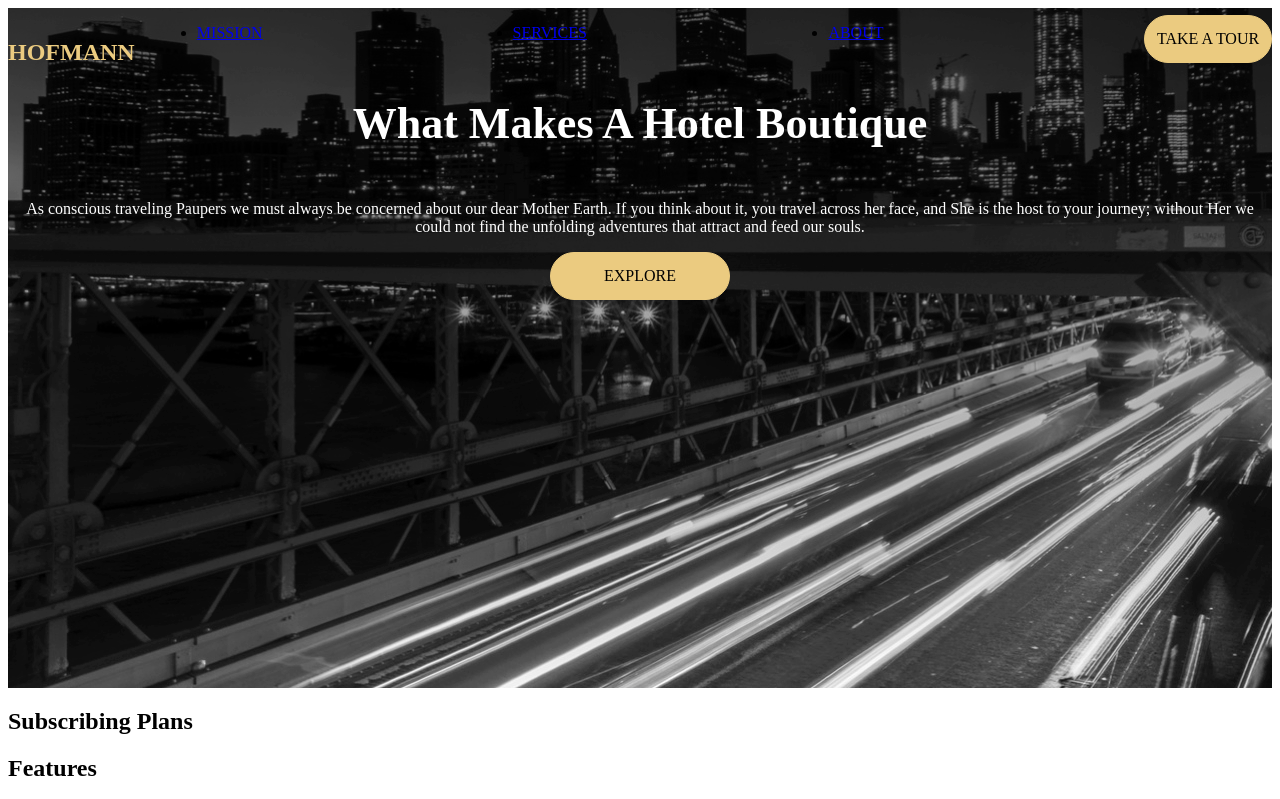
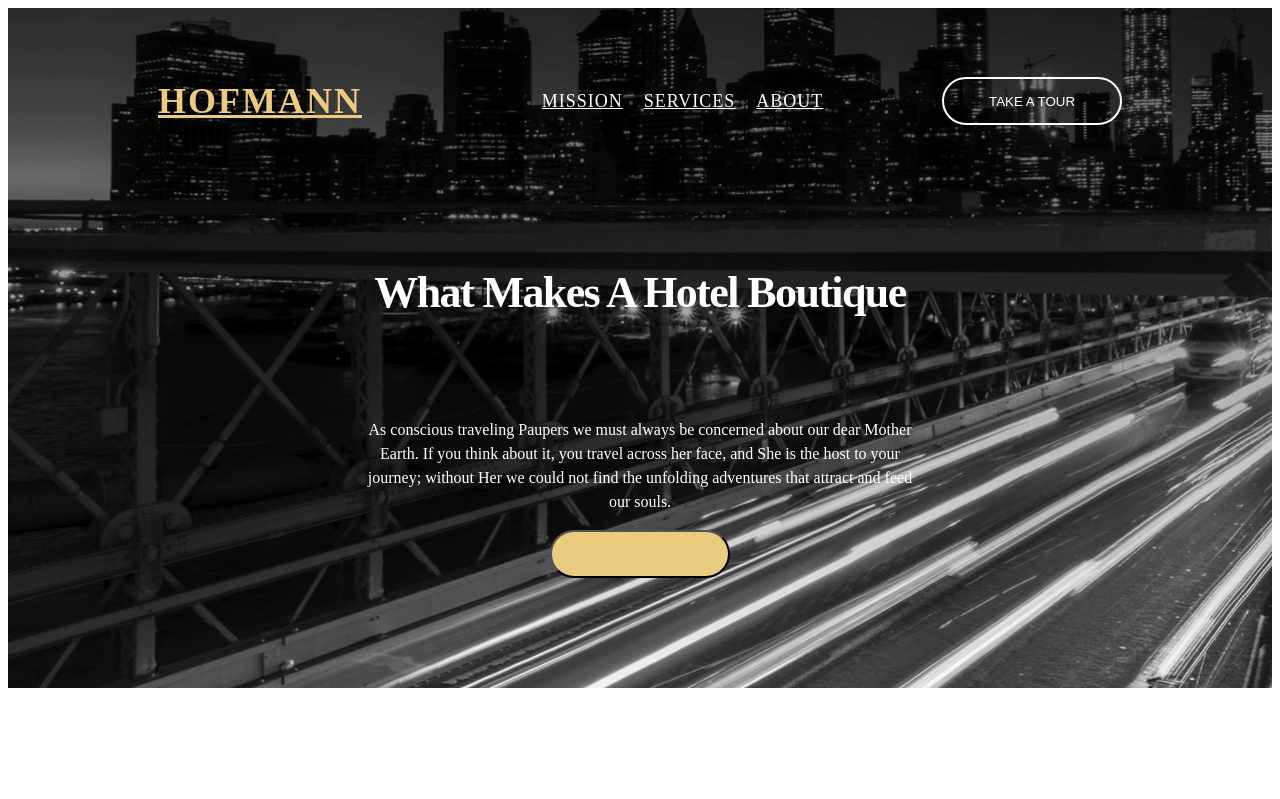
Before and after one commit to trunglv1912/html-css-training, a plain HTML site: page index.html in a window 1280 px wide. Shown: the top 799 px of the page. Drawn offline with Linux system fonts and the light colour scheme.

Commit message:
Format header || Day 2

```diff
--- a/index.html
+++ b/index.html
@@ -6,7 +6,7 @@
     <meta name="viewport" content="width=device-width, initial-scale=1">
     <meta name="author" content="Trung V. Le">
     <title>Practice One || HOFMANN</title>
-    <link rel="stylesheet" href="styles/main.css"/>
+    <link rel="stylesheet" href="styles/style.css"/>
   </head>
 
   <body>
@@ -14,36 +14,43 @@
     <header class="header-section">
 
       <div class="container">
-          <!-- Logo -->
-        <nav class="header-navbar">
 
-          <div class="header-logo">
-            <h1 href="#" class="logo">HOFMANN</h1>
-          </div>
+        <div class="header-nav d-flex">
 
-          <ul class="navbar">
+          <h1 class="header-logo"><a href="#">HOFMANN</a></h1>
+
+          <nav class="main-nav">
+            <ul class="nav-list d-flex">
               <li class="nav-item"><a href="#">MISSION</a></li>
               <li class="nav-item"><a href="#">SERVICES</a></li>
               <li class="nav-item"><a href="#">ABOUT</a></li>
             </ul>
-
-          <button class="btn-common">TAKE A TOUR</button>
-
           </nav>
 
+          <button class="btn btn-take-a-tour">TAKE A TOUR</button>
+
+        </div>
 
         <!-- header content -->
-        <div class="content">
-          <h2 class="header-title">What Makes A Hotel Boutique</h2>
-          <p class="header-subtitle">As conscious traveling Paupers we must always be
-          concerned about our dear Mother Earth. If you think about it, you travel
-          across her face, and She is the host to your journey; without Her we could
-          not find the unfolding adventures that attract and feed our souls.
+        <div class="banner">
+
+            <div class="banner-content d-flex">
+
+              <h2 class="banner-heading">What Makes A Hotel Boutique</h2>
+
+              <p class="banner-description">
+                As conscious traveling Paupers we must always be concerned about our dear Mother Earth. If you think about it, you travel across her face, and She is the host to your journey; without Her we could not find the unfolding adventures that attract and feed our souls.
               </p>
-          <button class="btn-common">EXPLORE</button>
+
+              <button class="btn btn-explore"><p>EXPLORE</p></button>
+
+            </div>
+
+
           </div>
 
         </div>
+
     </header>
     <!--Header end-->
 
--- /dev/null
+++ b/styles/style.css
@@ -0,0 +1,191 @@
+@import url("styles/variable/all.css");
+
+/* Fonts */
+/* Montserrat-Bold */
+@font-face {
+  font-family: 'Montserrat-Bold';
+  src: url('../fronts/montserrat/Montserrat-Bold.ttf') format('ttf');
+}
+/* Montserrat-Regular */
+@font-face {
+  font-family: 'Montserrat-Regular';
+  src: url('../fronts/montserrat/Montserrat-Regular.ttf') format('ttf');
+}
+/* SourceSansPro-Light */
+@font-face {
+  font-family: 'SourceSansPro-Light';
+  src: url('../fronts/source-sans-pro/SourceSansPro-Light.ttf') format('ttf');
+}
+/* SourceSansPro-Both */
+@font-face {
+  font-family: 'SourceSansPro-Both';
+  src: url('../fronts/source-sans-pro/SourceSansPro-Bold.ttf') format('ttf');
+}
+/* SourceSansPro-Both */
+@font-face {
+font-family: 'SourceSansPro-Regular';
+src: url('../fronts/source-sans-pro/SourceSansPro-Regular.ttf') format('ttf');
+}
+
+
+/* -------Start Common Styles------- */
+body {
+  font-family: 'SourceSansPro-Light';
+}
+
+.d-flex {
+  display: flex;
+	align-items:center;
+	text-align: center;
+}
+
+/* img {
+	width: 100%;
+	height: auto;
+} */
+
+.btn {
+	text-align: center;
+	box-sizing: border-box;
+	width: 179.88px;
+	height: 48px;
+	left: 629.56px;
+	top: 456px;
+	background: #EBCB80;
+	border-radius: 50px;
+}
+
+.btn-take-a-tour {
+	justify-content: flex-end;
+	border: 2px solid #FFFFFF;
+	background-color: transparent;
+	color: #FFFFFF;
+
+	/* color: var(); */
+}
+
+.btn-explore p {
+	color: #EBCB80;
+	text-shadow: 0px 1px 3px 0px rgba(0, 0, 0, 0.5);
+}
+
+
+.container {
+	/* width: 100%; */
+	max-width: 1440px;
+	margin-left: 150px;
+	margin-right: 150px;
+}
+
+
+/* --------------Header --------------*/
+.header-section {
+	font-size: 13px;
+	background: url('../images/header-section/header-bg.png') no-repeat;
+	/* margin-top: 0%; */
+
+}
+
+.header-nav{
+	/* position: relative; */
+	/* height: 680px; */
+	padding-top: 54px;
+	justify-content: space-between;
+}
+
+.header-logo a {
+	width: 216.85px;
+	height: 44px;
+	left: 149.9px;
+	top: 54px;
+	font-weight: 700;
+	font-style: normal;
+	font-size: 36px;
+	line-height: 44px;
+	letter-spacing: 1.99699px;
+	color: #EBCB80;
+}
+
+.section-heading {
+	font-family: 'Montserrat-Bold';
+	font-size: 44px;
+	font-weight: 700;
+	line-height: 48px;
+	letter-spacing: -1.6px;
+	opacity: .06;
+	color: #4B4B4B;
+}
+
+/* Main Nav */
+.nav-list {
+	top: 330px;
+	color: #FFFFFF;
+}
+
+.nav-item {
+	position: relative;
+	margin-left: 21px;
+	font-family: 'Muli-Bold';
+	font-size: 13px;
+	letter-spacing: .2px;
+	text-transform: uppercase;
+	color: #444446;
+}
+
+.nav-item a {
+
+	width: 59.96px;
+	height: 23px;
+	left: 1021.29px;
+	top: 66px;
+	font-size: 18px;
+	line-height: 21px;
+	letter-spacing: 1px;
+	color: #FFFFFF;
+}
+
+  /* -------End Main Menu Styles------- */
+
+  /* -------Start Banner Styles------- */
+.banner {
+	/* position: relative; */
+	height: 680px;
+	align-items: center;
+	text-align: center;
+}
+
+
+.banner-content {
+	flex-direction: column;
+	justify-content: center;
+	align-items: center;
+	text-align: center;
+	top: 330px;
+	color: #FFFFFF;
+	margin-top: 92px;
+	margin-bottom: 176px;
+}
+
+.banner-heading {
+	display: inline-block;
+	width: 653.55px;
+	height: 96px;
+	left: 386px;
+	top: 204px;
+	font-weight: 700;
+	font-size: 44px;
+	line-height: 48px;
+	letter-spacing: -1.6px;
+	text-align: center;
+	color: #FFFFFF;
+}
+
+.banner-description {
+	display: inline-block;
+	width: 554.61px;
+	height: 96px;
+	left: 442.69px;
+	top: 330px;
+	font-size: 16px;
+	line-height: 24px;
+}
--- a/styles/variable/all.css
+++ b/styles/variable/all.css
@@ -1 +1 @@
-@import url("/styles/variable/variables.css");
+@import url("styles/variable/variables.css");
--- a/styles/variable/variables.css
+++ b/styles/variable/variables.css
@@ -1,30 +1,46 @@
 :root {
-    --btn-primary-color: #ffa600;
-    --dark: #071630;
-    --text-outline-primary: #0061e3;
-    --text-light: #fff;
-    --text-original: #677183;
-    --bg-gradient: linear-gradient(180deg, #fff 10%, #67a2fe 230%);
-    --bg-checkmark: #67a2fe;
+  --dark: #4B4B4B;
+  --width: 1440x;
 
-    --font-family-bold: 'Source Sans Pro';
-    --font-family-semibold: 'Source Sans Pro SemiBold';
-    --font-family-regular: 'Source Sans Pro Regular';
-    --font-size-nav: 16px;
-    --line-height-nav: 16px;
-    --font-size-title: 50px;
-    --line-height-title: 63px;
-    --font-size-medium-title: 36px;
-    --line-height-medium-title: 49px;
-    --font-size-text: 24px;
-    --line-height-text: 38px;
-    --font-size--small-text: 18px;
-    --line-height-small-text: 29px;
+  /* btn */
+  --btn-primary-color: #EBCB80;
+  --btn-border-radius: 50px;
 
-    --width: 1140px;
-    --borderRadius-small: 10px;
 
-    --font-weight-normal: 400;
-    --font-weight-bold: 600;
-    --font-weight-upper-bold: 700;
-  }
+  /*color text */
+  --color-text-outline-primary: #0061e3;
+  --color-text-light: #FFFFFF;
+  --color-text-original: #677183;
+
+  /* bg */
+  --bg-gradient: linear-gradient(180deg, #fff 10%, #67a2fe 230%);
+  --bg-checkmark: #67a2fe;
+  --bg-box-shadow: #a5c5fa;
+
+  /* font-family */
+  --font-family-bold: 'Montserrat-Bold';
+  --font-family-semibold: 'SourceSansPro-Light';
+  --font-family-regular: 'SourceSansPro-Regular';
+
+  /* font-size */
+  --font-size-small: 16px;
+  --font-size-medium: 18px;
+  --font-size-big: 44px;
+  --font-size-logo: 36px;
+
+  /* font-weight */
+  --font-weight-small: 300;
+  --font-weight-medium: 400;
+  --font-weight-big: 700;
+
+  /* line-height*/
+  --line-height-title: 48px;
+  --line-height-title: 44px;
+  --line-height-medium-title: 30px;
+  --line-height-text: 30px;
+  --line-height-small-text: 24px;
+  --line-height-big: 88px;
+  --line-height-supper-small: 21px;
+  --line-height-text-btn: 20px;
+
+}
```
Lines whose indentation alone changed are shown as unchanged.
